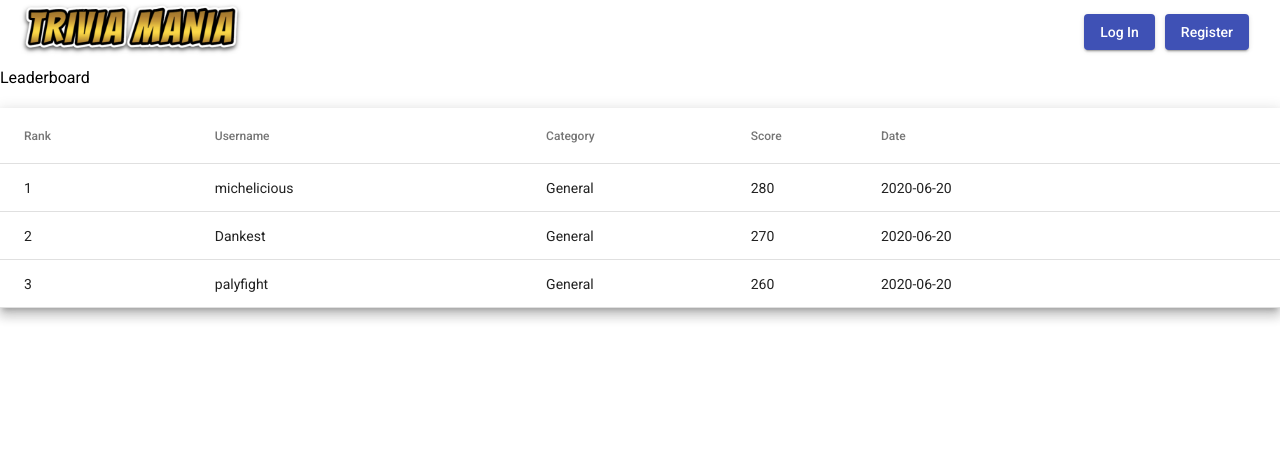
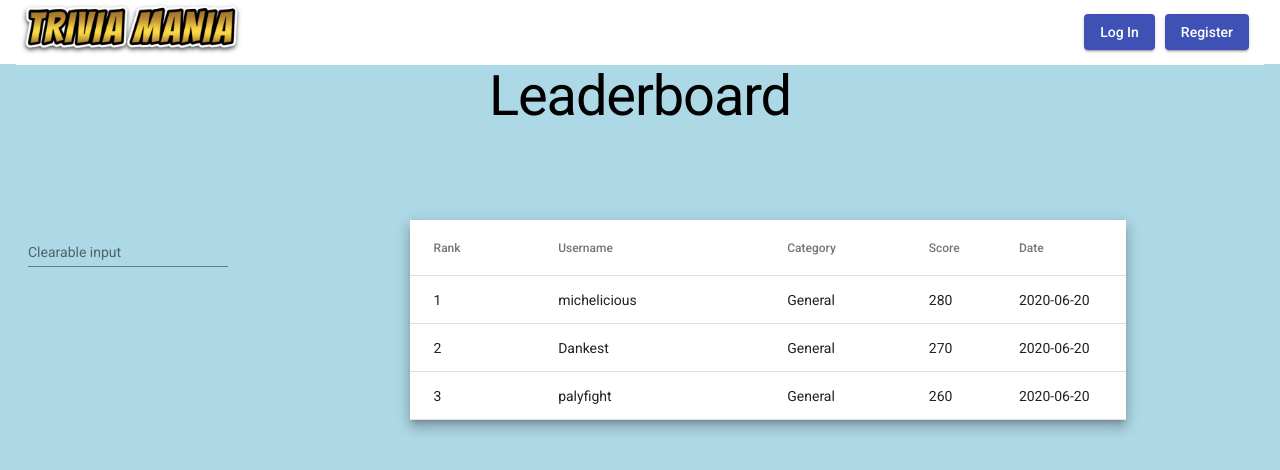
Before and after one commit to palyfight/trivia-mania, an Angular app: page /leaderboard-page in a window 1280 px wide. Shown: the top 470 px of the page. Built offline with nearby package versions, Linux system fonts and the light colour scheme; a small style sheet from the web is missing.

Commit message:
fixed leaderboard-page layout

```diff
--- a/angular.json
+++ b/angular.json
@@ -29,7 +29,8 @@
             ],
             "styles": [
               "node_modules/@angular/material/prebuilt-themes/indigo-pink.css",
-              "src/styles.scss"
+              "src/styles.scss",
+              "../node_modules/roboto-fontface/css/roboto/roboto-fontface.css"
             ],
             "scripts": [
             ]
--- a/package.json
+++ b/package.json
@@ -21,6 +21,7 @@
     "@angular/platform-browser": "~9.1.11",
     "@angular/platform-browser-dynamic": "~9.1.11",
     "@angular/router": "~9.1.11",
+    "roboto-fontface": "^0.10.0",
     "rxjs": "~6.5.4",
     "tslib": "^1.10.0",
     "zone.js": "~0.10.2"
--- a/src/app/Components/leaderboard-page/leaderboard-page.component.html
+++ b/src/app/Components/leaderboard-page/leaderboard-page.component.html
@@ -1,7 +1,16 @@
 
-<h3>Leaderboard</h3>
-<table mat-table [dataSource]="dataSource" class="mat-elevation-z8">    <!-- Rank Column -->
+<mat-grid-list cols="5" rowHeight="2:1" gutterSize="0px">
 
+  <mat-grid-tile colspan="5" rowspan="1">
+    <h2 class="mat-display-3">Leaderboard</h2>
+  </mat-grid-tile>
+
+  <mat-grid-tile colspan="1" rowspan="1">
+    <app-search-user></app-search-user>
+  </mat-grid-tile>
+
+  <mat-grid-tile  colspan="4" rowspan="2">
+    <table mat-table [dataSource]="dataSource" class="mat-elevation-z8">
       <!-- Rank Column -->
       <ng-container matColumnDef="rank">
         <th mat-header-cell *matHeaderCellDef> Rank </th>
@@ -27,11 +36,12 @@
 
         <!-- Date Column -->
         <ng-container matColumnDef="date">
-        <th mat-header-cell *matHeaderCellDef> Date </th>
+          <th style="width: 15%" mat-header-cell *matHeaderCellDef> Date </th>
           <td mat-cell *matCellDef="let scorer"> {{ scorer.date }} </td>
         </ng-container>
-
 
       <tr mat-header-row *matHeaderRowDef="lbColumns"></tr>
       <tr mat-row *matRowDef="let row; columns: lbColumns;"></tr>
     </table>
+  </mat-grid-tile>
+</mat-grid-list>
--- a/src/app/Components/leaderboard-page/leaderboard-page.component.scss
+++ b/src/app/Components/leaderboard-page/leaderboard-page.component.scss
@@ -1,3 +1,14 @@
+:host {
+  display: grid;
+  background-color: lightblue;
+  width: 100vw;
+  height: 100vh;
+}
+
+h2 {
+  position: absolute;
+}
+
 table {
-  width: 100%;
+  width: 70%;
 }
--- a/src/app/Components/search-user/search-user.component.html
+++ b/src/app/Components/search-user/search-user.component.html
@@ -1,8 +1,4 @@
-<div class="search-user-space">
-<h2>Search for user profile</h2>
-
-
-
-
-
-</div>
+<mat-form-field class="example-form-field">
+    <mat-label>Clearable input</mat-label>
+    <input matInput type="text">
+  </mat-form-field>
--- a/src/app/Components/search-user/search-user.component.scss
+++ b/src/app/Components/search-user/search-user.component.scss
@@ -1,11 +1,3 @@
-app-search-user {
-    height: 100%;
-    width: 100%;
-    align-items: center;
-    display: flex;
-    padding: 0 0 0 20%;
-}
-
-h2 {
-        border: thin;
-}
+.example-form-field {
+    width: 200px;
+  }
--- a/src/app/Material/material.module.ts
+++ b/src/app/Material/material.module.ts
@@ -9,6 +9,8 @@ import { MatTabsModule } from '@angular/material/tabs';
 import {MatTableModule} from '@angular/material/table';
 import { MatInputModule } from '@angular/material/input';
 import { MatSlideToggleModule } from '@angular/material/slide-toggle';
+import {MatSidenavModule} from '@angular/material/sidenav';
+
 
 const materialComponents = [
   MatInputModule,
@@ -20,7 +22,8 @@ const materialComponents = [
   MatIconModule,
   MatTableModule,
   MatTabsModule,
-  MatSlideToggleModule
+  MatSlideToggleModule,
+  MatSidenavModule
 ];
 
 @NgModule({
```
Also changed, not shown: 1 other file (tests, documents, lock files or other folders). Lines whose indentation alone changed are shown as unchanged.
